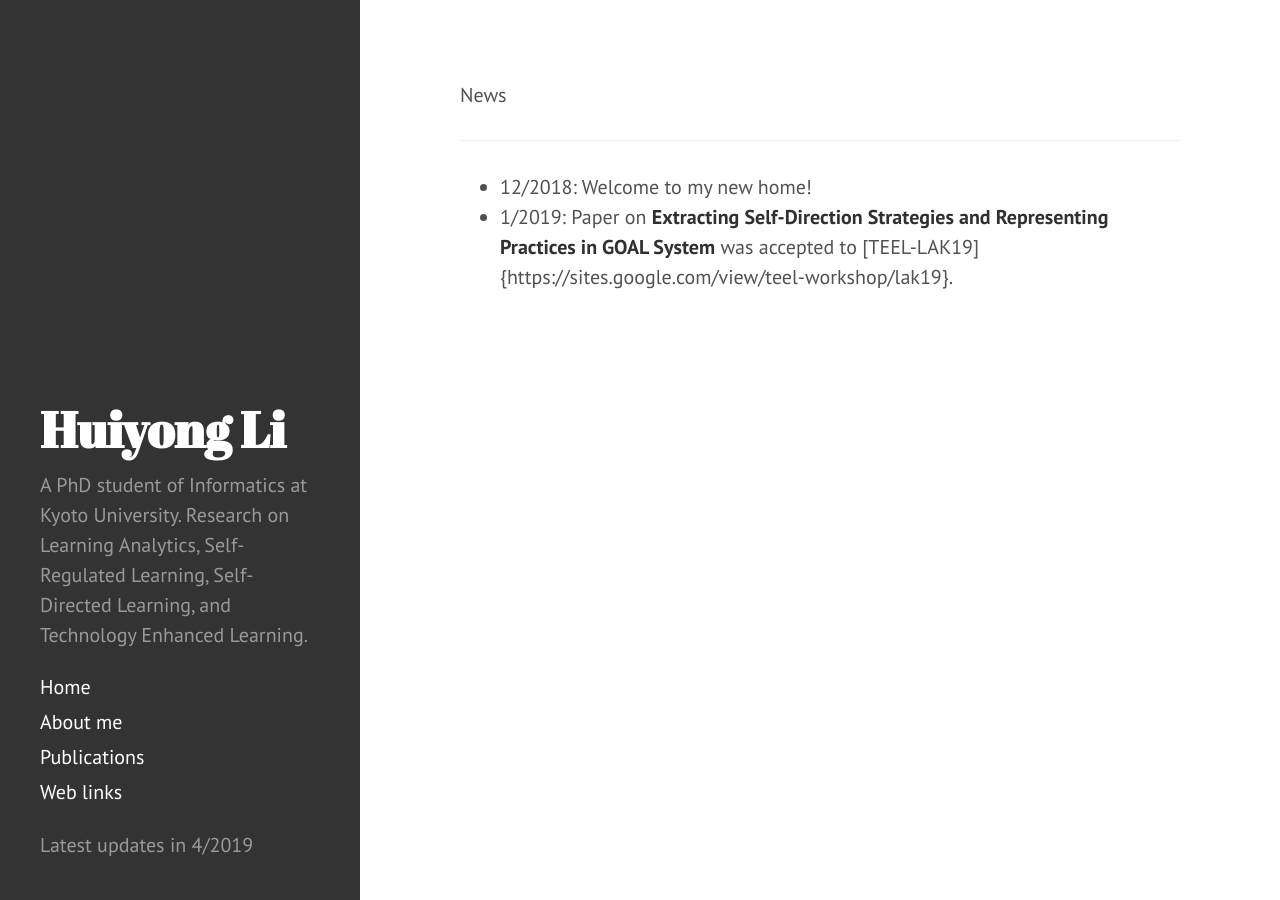
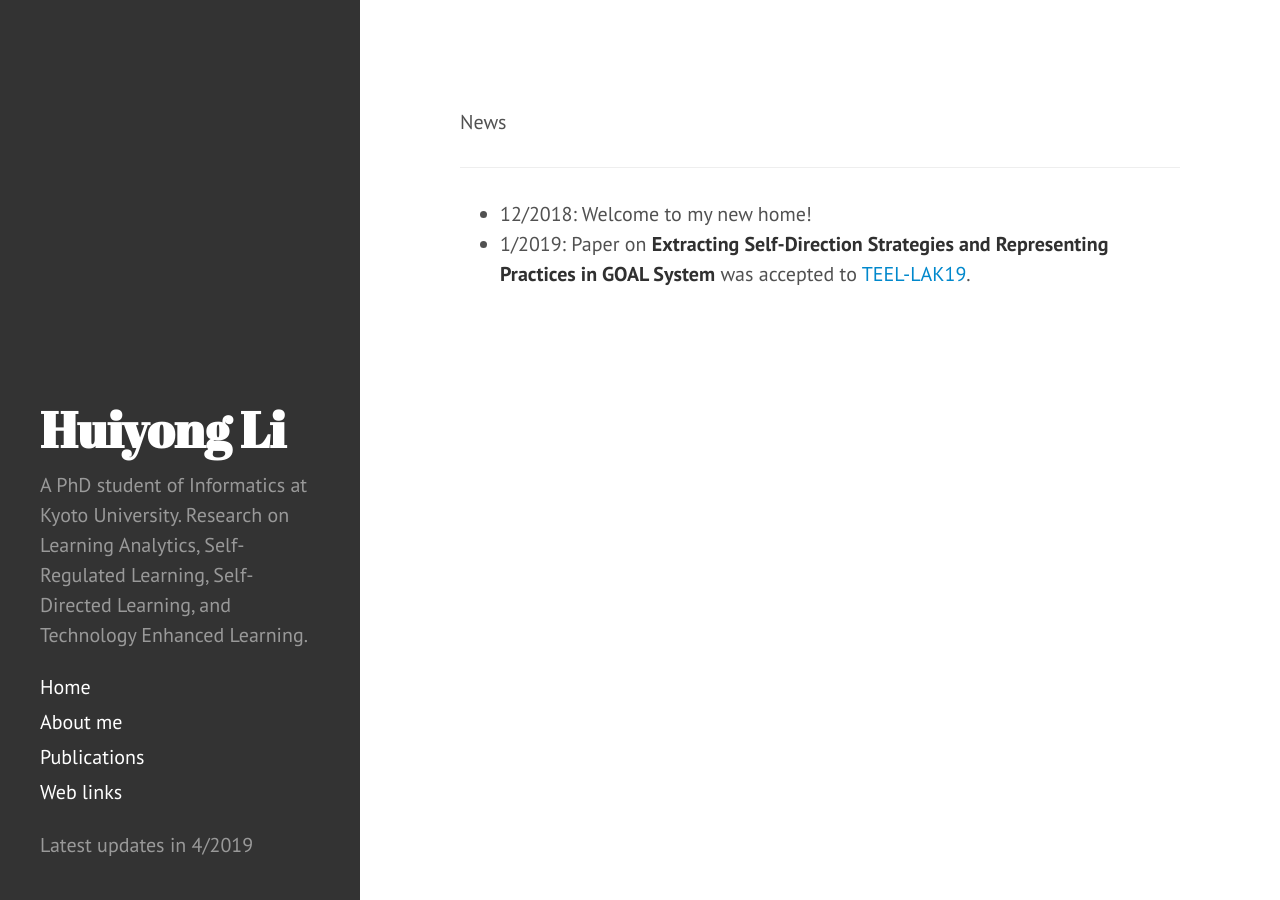
Before and after one commit to li-huiyong/li-huiyong.github.io, a Jekyll site: the page built from index.md, in a window 1280 px wide. Built offline with Jekyll 4.4.1, drawn with Linux system fonts in a browser that asks for light colours.

Commit message:
Update index.md

```diff
--- a/index.md
+++ b/index.md
@@ -9,4 +9,4 @@
 ___
 
 * 12/2018: Welcome to my new home!
-* 1/2019: Paper on **Extracting Self-Direction Strategies and Representing Practices in GOAL System** was accepted to [TEEL-LAK19]{https://sites.google.com/view/teel-workshop/lak19}.
+* 1/2019: Paper on **Extracting Self-Direction Strategies and Representing Practices in GOAL System** was accepted to [TEEL-LAK19](https://sites.google.com/view/teel-workshop/lak19).
```
Also changed, not shown: other parts of index.md (+1 -1 lines).
